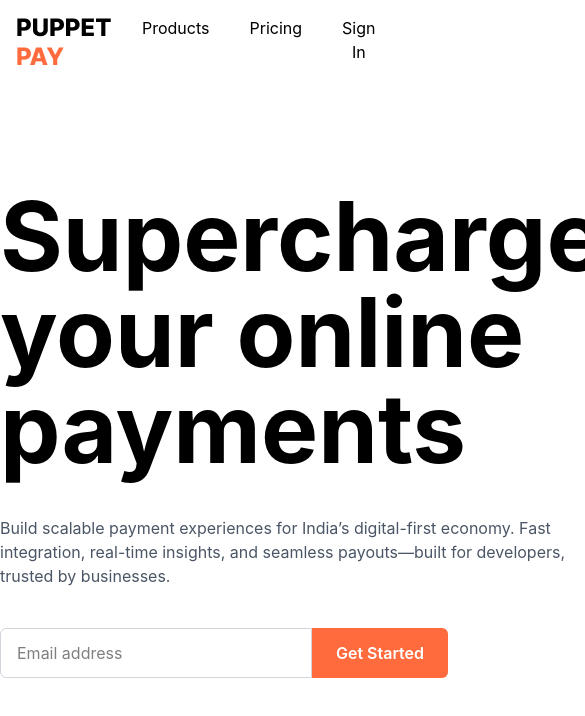
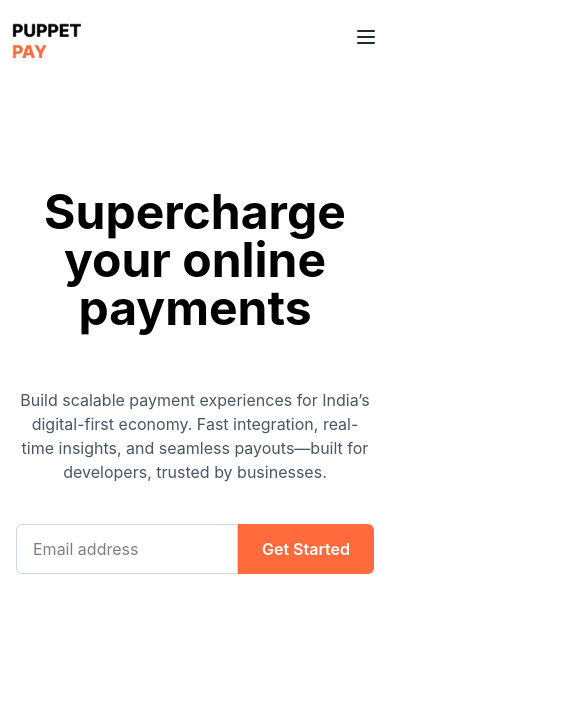
Before and after one commit to ramachandrapetla/puppetpay-ui, a React (Vite) app: page / in a window 390 px wide. Shown: the top 716 px of the page, 585 px wide, since content can reach past the window. Built offline with nearby package versions, Linux system fonts and the light colour scheme.

Commit message:
made it responsive

```diff
--- a/src/components/Landing/HeroSection.jsx
+++ b/src/components/Landing/HeroSection.jsx
@@ -6,13 +6,15 @@ import { HERO } from '../../constants/AppConstants'
 const HeroSection = () => {
   return (
     <Section>
-      <div className="flex flex-row items-center justify-between">
-        <div className="max-w-xl">
-          <h1 className="text-8xl md:text-8xl font-bold mb-4 select-none">
+      <div className="flex flex-col desktop:flex-row items-center justify-center">
+        <div className="flex flex-col items-center desktop:items-start  max-w-xl">
+          <h1 className="text-center desktop:text-left text-5xl small:text-6xl desktop:text-7xl font-bold mb-4 select-none">
             {HERO.TITLE}
           </h1>
-          <p className="text-gray-600 my-10">{HERO.DESC}</p>
-          <div className="flex max-w-md">
+          <p className="text-center desktop:text-left text-gray-600 my-10">
+            {HERO.DESC}
+          </p>
+          <div className="flex w-full max-w-[525px]">
             <input
               type="email"
               placeholder="Email address"
@@ -23,7 +25,7 @@ const HeroSection = () => {
             </button>
           </div>
         </div>
-        <div className="w-[400px]">
+        <div className="hidden desktop:block ml-10 w-[400px]">
           <img
             src={heroImage}
             alt="PuppetPay UI Preview"
--- a/src/components/NavBar/NavBar.jsx
+++ b/src/components/NavBar/NavBar.jsx
@@ -1,27 +1,72 @@
+import { useState } from 'react'
 import logo from '../../assets/logo-dark.png'
-const NavBar = () => {
+
+export const NavBar = () => {
+  const [isOpen, setIsOpen] = useState(false)
+
   return (
     <div className="flex justify-center mt-2">
-      <div className="section_layout_container">
-        <nav className="flex justify-between items-center max-h-[64px]">
-          <img src={logo} alt="PUPPET PAY" className="" />
-          <div className="flex justify-center">
-            <div className="flex justify-center *:p-5">
-              <div className="">
-                <a hre="#">Products</a>
-              </div>
-              <div className="">
-                <a hre="#">Pricing</a>
-              </div>
-            </div>
-            <div className="flex justify-center items-center *:p-5">
-              <button>Sign In</button>
-            </div>
+      <div className="max-w-[1080px] w-full px-3 relative z-50">
+        <nav className="flex justify-between items-center max-h-[64px] py-3 bg-transparent">
+          <img src={logo} alt="PUPPET PAY" className="h-10 w-auto" />
+          {/* Desktop Menu */}
+          <div className="hidden desktop:flex space-x-6 items-center">
+            <a href="#" className="text-gray-700 hover:text-black">
+              Products
+            </a>
+            <a href="#" className="text-gray-700 hover:text-black">
+              Pricing
+            </a>
+            <button className="px-4 py-2 bg-blue-600 text-white rounded">
+              Sign In
+            </button>
+          </div>
+
+          {/* Hamburger Button */}
+          <div className="desktop:hidden">
+            <button
+              onClick={() => setIsOpen(!isOpen)}
+              className="text-gray-800 focus:outline-none"
+            >
+              <svg
+                className="w-6 h-6"
+                fill="none"
+                stroke="currentColor"
+                strokeWidth={2}
+                viewBox="0 0 24 24"
+              >
+                {isOpen ? (
+                  <path
+                    strokeLinecap="round"
+                    strokeLinejoin="round"
+                    d="M6 18L18 6M6 6l12 12"
+                  />
+                ) : (
+                  <path
+                    strokeLinecap="round"
+                    strokeLinejoin="round"
+                    d="M4 6h16M4 12h16M4 18h16"
+                  />
+                )}
+              </svg>
+            </button>
           </div>
         </nav>
+        {/* Mobile Menu - Absolutely positioned */}
+        {isOpen && (
+          <div className="absolute top-[64px] left-0 w-full bg-white shadow-lg px-4 py-6 space-y-4 desktop:hidden">
+            <a href="#" className="block text-gray-700">
+              Products
+            </a>
+            <a href="#" className="block text-gray-700">
+              Pricing
+            </a>
+            <button className="w-full text-left px-4 py-2 bg-blue-600 text-white rounded">
+              Sign In
+            </button>
+          </div>
+        )}
       </div>
     </div>
   )
 }
-
-export { NavBar }
--- a/src/theme.css
+++ b/src/theme.css
@@ -4,4 +4,6 @@
   --color-primary: #ff6b3d;
   --color-secondary: #246ddd;
   --font-body: Inter, sans-serif;
+  --breakpoint-desktop: 1080px;
+  --breakpoint-small: 400px;
 }
```
